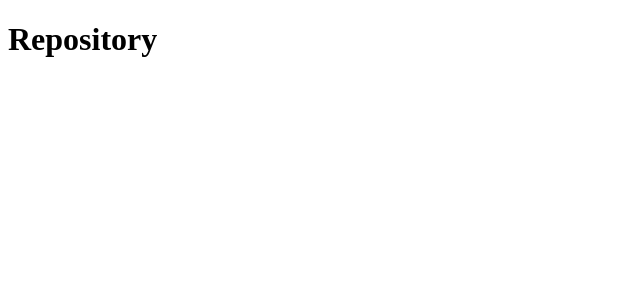
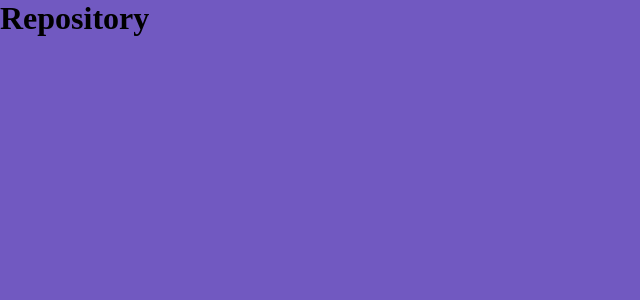
Before and after one commit to matutaj/reactJs, a React (Create React App) app: page /repository in a window 1280 px wide. Shown: the top 300 px of the page, without its empty margins (0-640 px from the left). Built offline with nearby package versions, Linux system fonts and the light colour scheme.

Commit message:
feat: add styled component

```diff
--- a/package.json
+++ b/package.json
@@ -10,6 +10,7 @@
         "react-dom": "^18.2.0",
         "react-router-dom": "^6.21.2",
         "react-scripts": "5.0.1",
+        "styled-components": "^6.1.8",
         "web-vitals": "^2.1.0"
     },
     "scripts": {
--- a/src/App.js
+++ b/src/App.js
@@ -1,10 +1,15 @@
 import React from 'react';
 
 import Routes from './routes';
-
+import GlobalStyle from "./styles/global"
 
 function App() {
-    return <Routes />;
+    return (
+      <>
+       <Routes />
+       <GlobalStyle/>
+      </>
+    );
 }
 
 export default App;
--- a/src/pages/Main/index.js
+++ b/src/pages/Main/index.js
@@ -1,8 +1,9 @@
 import React from "react";
 
+import {Title} from "./styles"
 
 function Main() {
-    return <h1>Main</h1>;
+    return <Title  error={false}>Main</Title>;
 }
 
 export default Main;
--- /dev/null
+++ b/src/pages/Main/styles.js
@@ -0,0 +1,7 @@
+import styled from "styled-components";
+
+export const Title = styled.h1`
+  font-size: 24px;
+  color: ${(props) => (props.error ? "red" : "white")};
+  font-family: Arial, Helvetica, sans-serif;
+`;
--- a/src/routes.js
+++ b/src/routes.js
@@ -9,7 +9,7 @@ const PageRoute = () => {
         <BrowserRouter>
         <Routes>
 
-            <Route path="/" Component={Main} />
+            <Route path="/" exact Component={Main} />
             <Route path="/repository" Component={Repository} />
         </Routes>
         </BrowserRouter>
--- /dev/null
+++ b/src/styles/global.js
@@ -0,0 +1,20 @@
+import { createGlobalStyle } from "styled-components";
+
+export default createGlobalStyle`
+
+*{
+  margin:0;
+  padding:0;
+  outline:0;
+  box-sizing:borde-box;
+}
+
+
+html, boy #root{
+  min-height: 100%;
+}
+body{
+  background: #7159c1;
+  -webkit-font-smoothing:antialiased !important
+}
+`;
```
Also changed, not shown: 1 other file (tests, documents, lock files or other folders).
